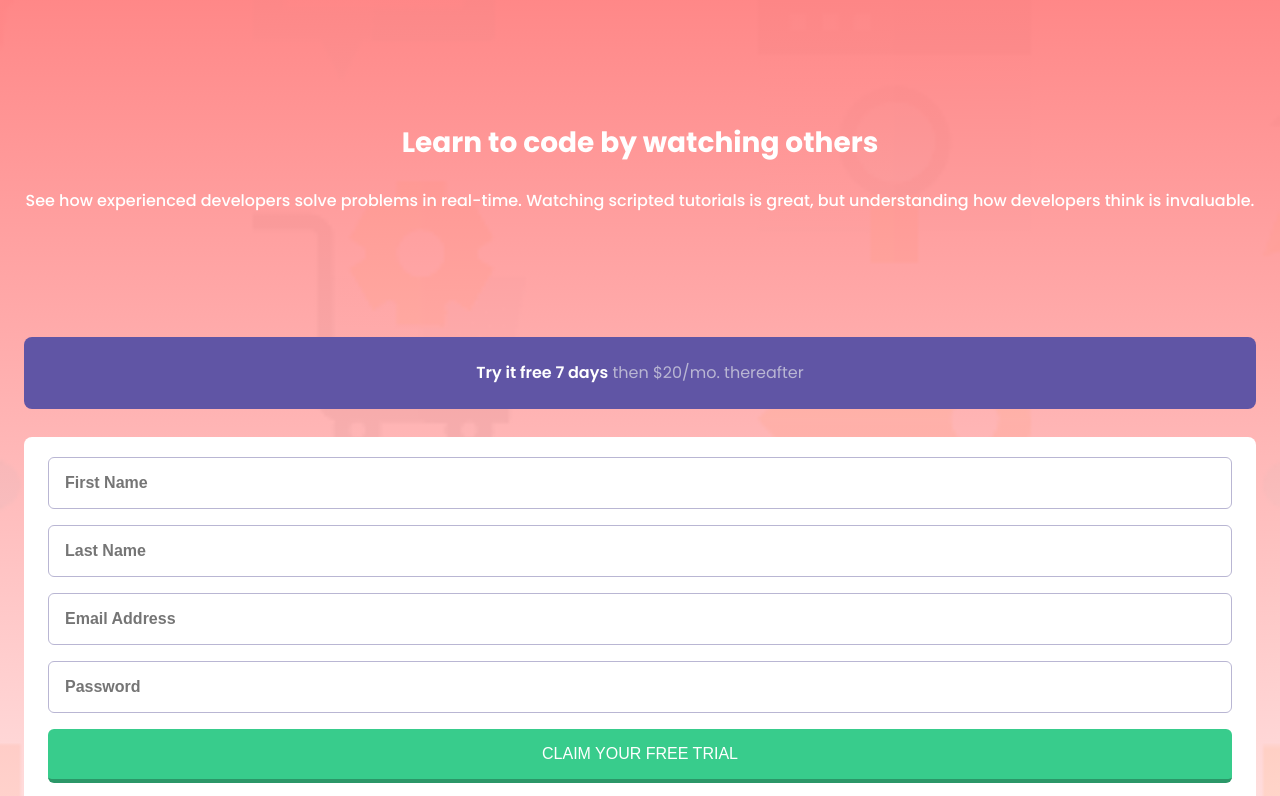
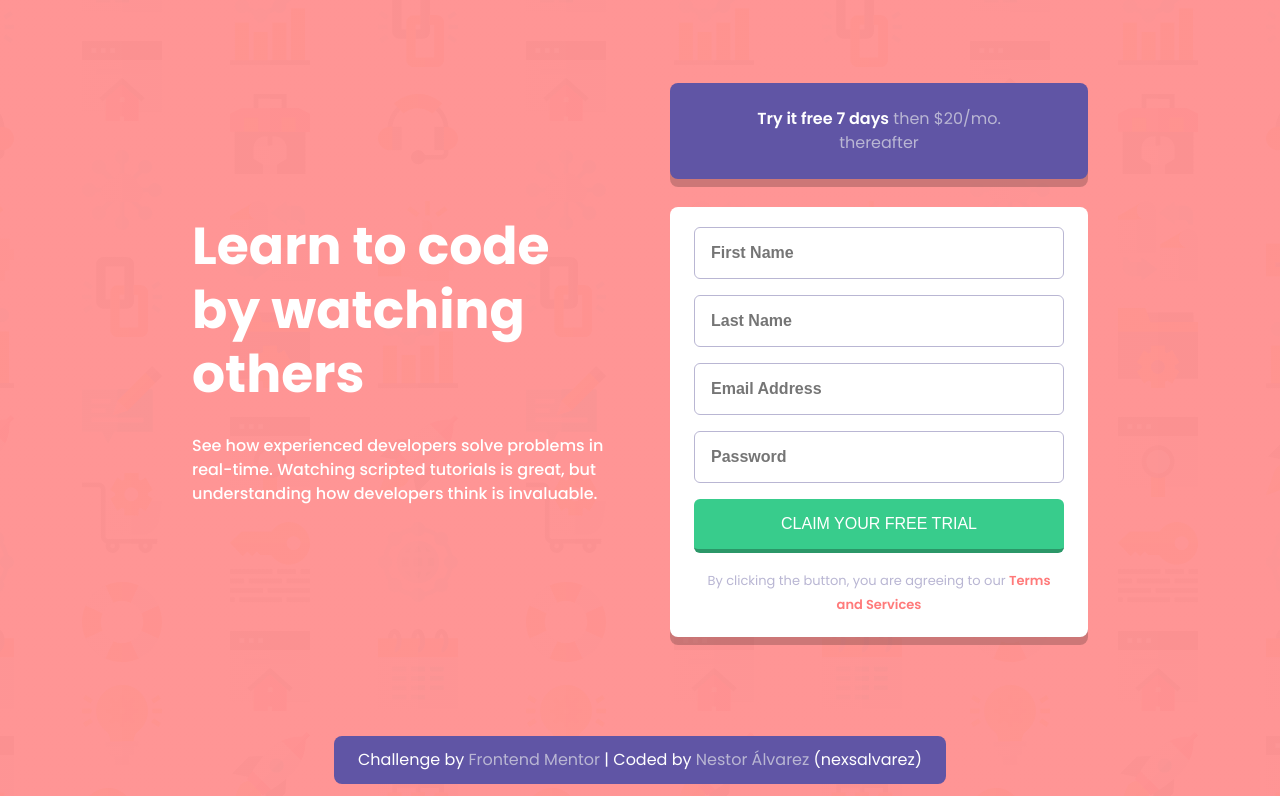
Before and after one commit to nexsalvarez/intro-component-with-signup-form, a plain HTML site: page index.html in a window 1280 px wide. Shown: the top 796 px of the page. Drawn offline with Linux system fonts and the light colour scheme.

Commit message:
Desktop version and last Styles details

```diff
--- a/CSS/desktop.css
+++ b/CSS/desktop.css
@@ -0,0 +1,29 @@
+body {
+    background-image: linear-gradient(hsla(0, 100%, 74%, 0.8),hsl(0, 100%, 74%, 0.8)), url('../images/bg-intro-desktop.png');
+    background-position: center;
+    background-repeat: no-repeat;
+    background-size: cover;
+}
+main {
+    grid-template-rows: auto;
+    grid-template-columns: 1fr 1fr;
+    gap: 60px;
+    min-height: 90vh;
+    padding: 0 15%;
+}
+.info-container {
+    grid-row: auto;
+    grid-column: 1;
+}
+h1 {
+    font-size: 5.2rem;
+    line-height: 6.4rem;
+    text-align: left;
+}
+.form-container {
+    grid-row: auto;
+    grid-column: 2;
+}
+.info-container p {
+    text-align: left;
+}
--- a/CSS/styles.css
+++ b/CSS/styles.css
@@ -63,6 +63,7 @@ h1 {
     width: 100%;
     height: auto;
     background-color: var(--blue);
+    box-shadow: rgba(0, 0, 0, 0.2) 0px 8px 0px;
     border-radius: 8px;
     padding: 24px 48px;
 }
@@ -82,6 +83,7 @@ h1 {
     width: 100%;
     height: auto;
     background-color: var(--white);
+    box-shadow: rgba(0, 0, 0, 0.2) 0px 8px 0px;
     border-radius: 8px;
     padding: 20px 24px;
     margin-top: 28px;
@@ -103,6 +105,10 @@ h1 {
     color: var(--dark-blue);
     padding: 16px;
 }
+.form-container form li input:focus {
+    border-color: var(--dark-blue);
+    outline: 0 none;
+}
 .form-container form li button {
     width: 100%;
     height: auto;
@@ -117,6 +123,11 @@ h1 {
     text-transform: uppercase;
     color: var(--white);
     padding: 20px;
+}
+.form-container form li button:hover {
+    cursor: pointer;
+    background-color: hsl(154, 59%, 51%, 0.7);
+    border-bottom: 4px solid hsl(154, 56%, 38%, 0.3);
 }
 .form-container .form-term {
     width: 100%;
```
